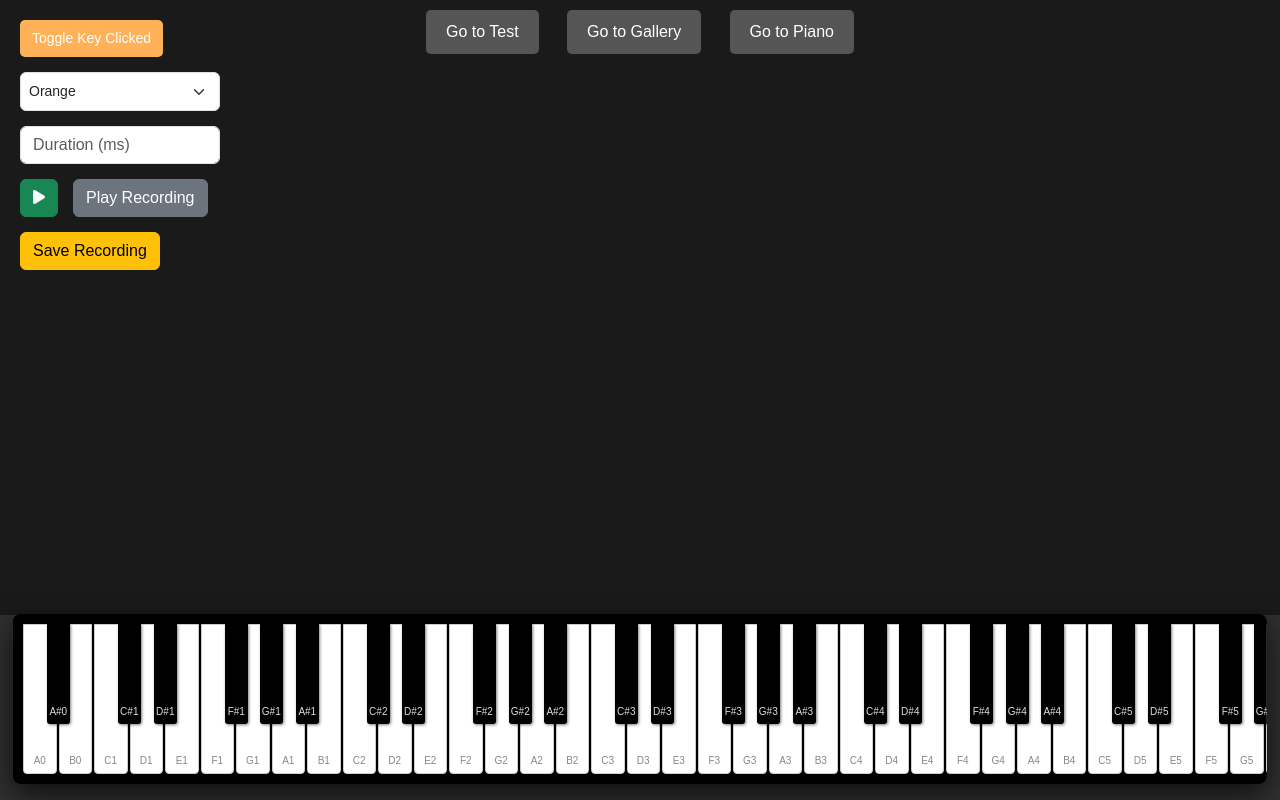
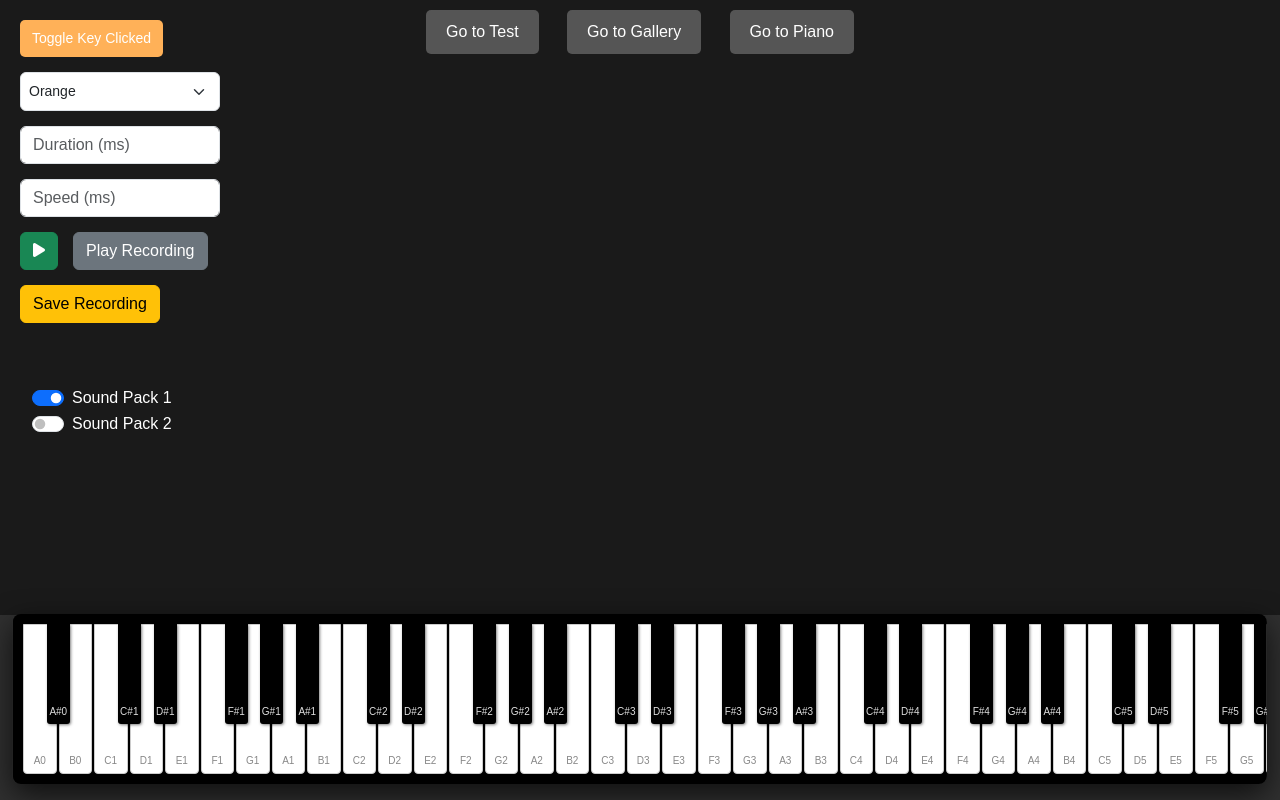
Before and after one commit to eefward/Synthesis, a Flask app: page / in a window 1280 px wide. Run offline with Flask 3, Linux system fonts and the light colour scheme.

Commit message:
finsihed adding naother sound pack

```diff
--- a/static/scripts/functions.js
+++ b/static/scripts/functions.js
@@ -52,9 +52,9 @@ function createNoteAnimation(key, reversed=false) {
 
 function playNote(note, duration, wait=false) {
     if (wait) setTimeout(() => playNote(note, duration), 1000);
-    else if (audioStorage[note]) {
+    else if (audioStorage[curSoundPack][note]) {
         const source = audioContext.createBufferSource();
-        source.buffer = audioStorage[note];
+        source.buffer = audioStorage[curSoundPack][note]
         source.connect(audioContext.destination);
         source.start();
         setTimeout(() => source.stop(), duration);
--- a/static/scripts/loadNotes.js
+++ b/static/scripts/loadNotes.js
@@ -1,11 +1,19 @@
 const audioContext = new AudioContext();
-const audioStorage = {};
+const audioStorage = {
+    1: {},
+    2: {}
+};
 
 async function loadAudio(note) {
-    const response = await fetch(`/static/sounds/${encodeURIComponent(note)}.mp3`);
-    const arrayBuffer = await response.arrayBuffer();
-    const audioBuffer = await audioContext.decodeAudioData(arrayBuffer);
-    audioStorage[note] = audioBuffer;
+    let response = await fetch(`/static/sounds/soundPack1/${encodeURIComponent(note)}.mp3`);
+    let arrayBuffer = await response.arrayBuffer();
+    let audioBuffer = await audioContext.decodeAudioData(arrayBuffer);
+    audioStorage[1][note] = audioBuffer;
+
+    response = await fetch(`/static/sounds/soundPack2/${encodeURIComponent(note)}.ogg`);
+    arrayBuffer = await response.arrayBuffer();
+    audioBuffer = await audioContext.decodeAudioData(arrayBuffer);
+    audioStorage[2][note] = audioBuffer;
 }
 
 for (let i = 21; i <= 108; i++)
--- a/static/scripts/menu.js
+++ b/static/scripts/menu.js
@@ -96,3 +96,20 @@ selectedColor.addEventListener('change', () => {
         });
     }
 });
+
+// -------------------------------------------------- Switch sound packs
+let curSoundPack = 1;
+
+const switch1 = document.getElementById('switch1');
+const switch2 = document.getElementById('switch2');
+
+switch1.addEventListener('click', () => {
+    switch1.checked = true;
+    switch2.checked = false;
+    curSoundPack = 1;
+});
+switch2.addEventListener('click', () => {
+    switch2.checked = true;
+    switch1.checked = false;
+    curSoundPack = 2;
+});
--- a/static/styles.css
+++ b/static/styles.css
@@ -18,7 +18,6 @@ body {
   background-color: rgb(48, 48, 48);
   z-index: -1;
 }
-
 
 .piano {
   display: flex;
@@ -272,3 +271,7 @@ body {
 .play-button:hover {
   background-color: #0056b3;
 }
+
+.form-check-label {
+  color: white;
+}
--- a/templates/index.html
+++ b/templates/index.html
@@ -17,10 +17,22 @@
         </select>
 
         <input id="duration" class="form-control" type="number" placeholder="Duration (ms)" min="0">
+        <input id="speed" class="form-control" type="number" placeholder="Speed (ms)" min="0">
 
         <button class="btn btn-success" id="recordButton"><i class="fa-solid fa-play"></i></button>
         <button class="btn btn-secondary" id="playButton">Play Recording</button>
         <button class="btn btn-warning" id="saveButton">Save Recording</button>
+
+        <div class="container mt-5">
+            <div class="form-check form-switch">
+                <input class="form-check-input" type="checkbox" id="switch1" checked>
+                <label class="form-check-label" for="switch1">Sound Pack 1</label>
+            </div>
+            <div class="form-check form-switch">
+                <input class="form-check-input" type="checkbox" id="switch2">
+                <label class="form-check-label" for="switch2">Sound Pack 2</label>
+            </div>
+        </div>
     </div>
 
     <div id="gradiant"></div>
```
